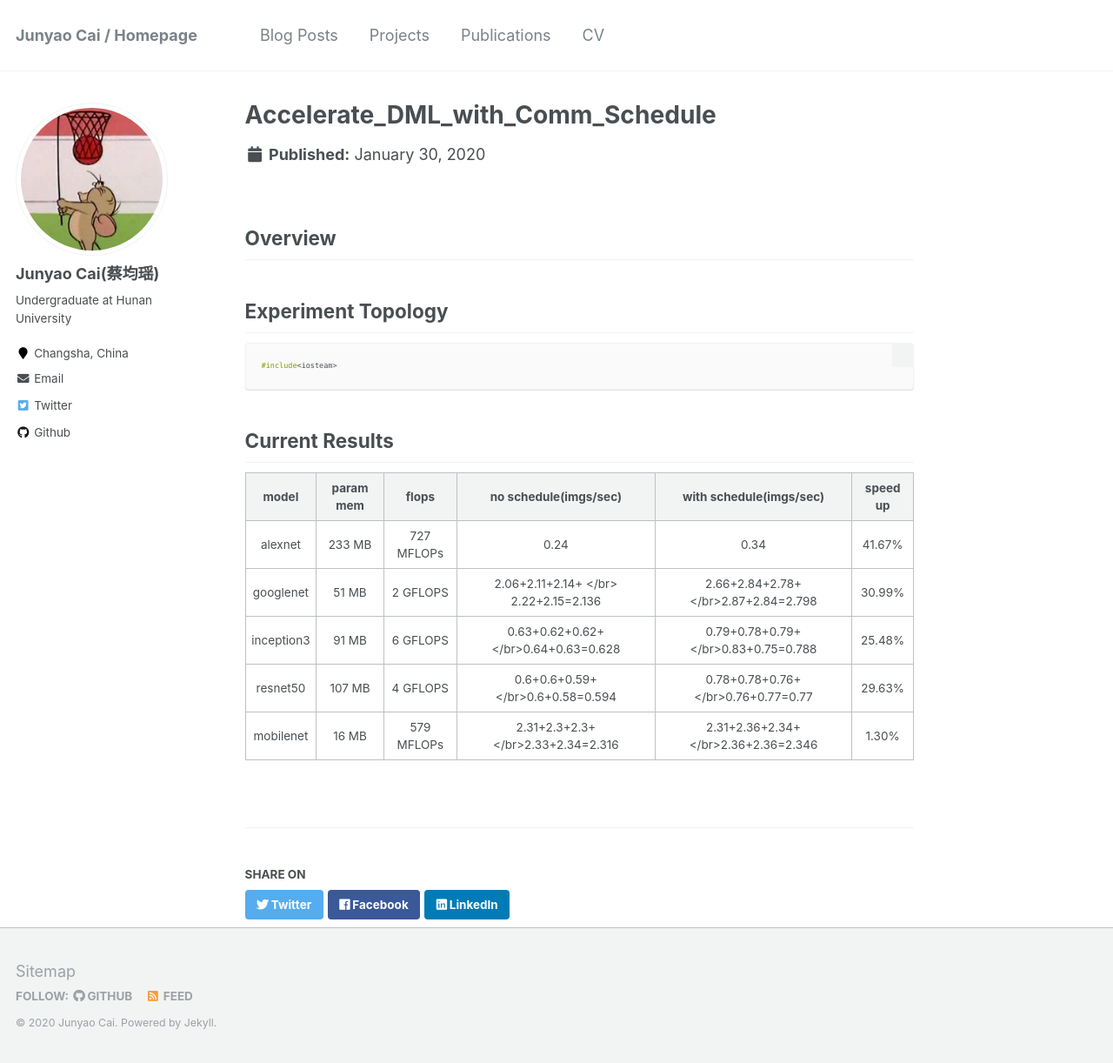
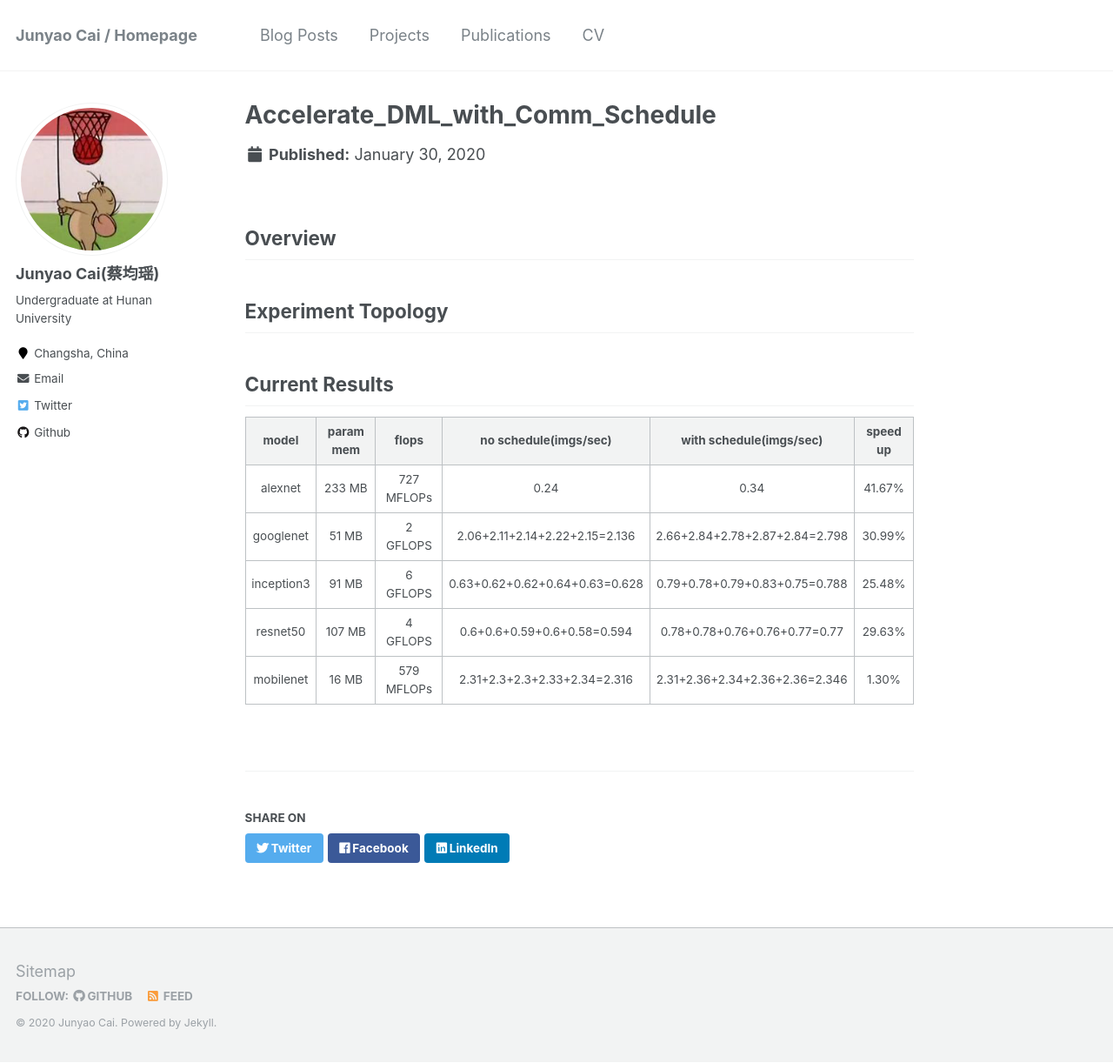
Before and after one commit to JunyaoCai/JunyaoCai.github.io, a Jekyll site: the page built from _projects/accelerate_DML_with_comm_ schedule.md, in a window 1280 px wide and 1222 px high. Shown: the whole window at 87% size. Built offline with Jekyll 4.4.1, drawn with Linux system fonts in a browser that asks for light colours.

````diff
--- a/_projects/accelerate_DML_with_comm_ schedule.md
+++ b/_projects/accelerate_DML_with_comm_ schedule.md
@@ -16,19 +16,16 @@ switch1--1g---worker0:4096MB_6Cores_2.00GHz
 switch1--1g---worker1:4096MB_6Cores_2.00GHz
 switch1--1g---worker2:4096MB_6Cores_2.00GHz
 ``` -->
-```c
-#include<iosteam>
-```
 
 ## Current Results
 
 |   model    | param mem |   flops    |     no schedule(imgs/sec)      |    with schedule(imgs&#47;sec)     | speed up |
 | :--------: | :-------: | :--------: | :---------------------------------: | :---------------------------------: | :------: |
 |  alexnet   |  233 MB   | 727 MFLOPs |                0.24                 |                0.34                 |  41.67%  |
-| googlenet  |   51 MB   |  2 GFLOPS  | 2.06+2.11+2.14+ </br> 2.22+2.15=2.136 | 2.66+2.84+2.78+</br>2.87+2.84=2.798 |  30.99%  |
-| inception3 |   91 MB   |  6 GFLOPS  | 0.63+0.62+0.62+</br>0.64+0.63=0.628 | 0.79+0.78+0.79+</br>0.83+0.75=0.788 |  25.48%  |
-|  resnet50  |  107 MB   |  4 GFLOPS  |  0.6+0.6+0.59+</br>0.6+0.58=0.594   | 0.78+0.78+0.76+</br>0.76+0.77=0.77  |  29.63%  |
-| mobilenet  |   16 MB   | 579 MFLOPs |  2.31+2.3+2.3+</br>2.33+2.34=2.316  | 2.31+2.36+2.34+</br>2.36+2.36=2.346  |  1.30%   |
+| googlenet  |   51 MB   |  2 GFLOPS  | 2.06+2.11+2.14+2.22+2.15=2.136 | 2.66+2.84+2.78+2.87+2.84=2.798 |  30.99%  |
+| inception3 |   91 MB   |  6 GFLOPS  | 0.63+0.62+0.62+0.64+0.63=0.628 | 0.79+0.78+0.79+0.83+0.75=0.788 |  25.48%  |
+|  resnet50  |  107 MB   |  4 GFLOPS  |  0.6+0.6+0.59+0.6+0.58=0.594   | 0.78+0.78+0.76+0.76+0.77=0.77  |  29.63%  |
+| mobilenet  |   16 MB   | 579 MFLOPs |  2.31+2.3+2.3+2.33+2.34=2.316  | 2.31+2.36+2.34+2.36+2.36=2.346  |  1.30%   |
 
 <!-- <img class="img-responsive" src="/images/ECCV2018_architecture.jpg">
 
````
